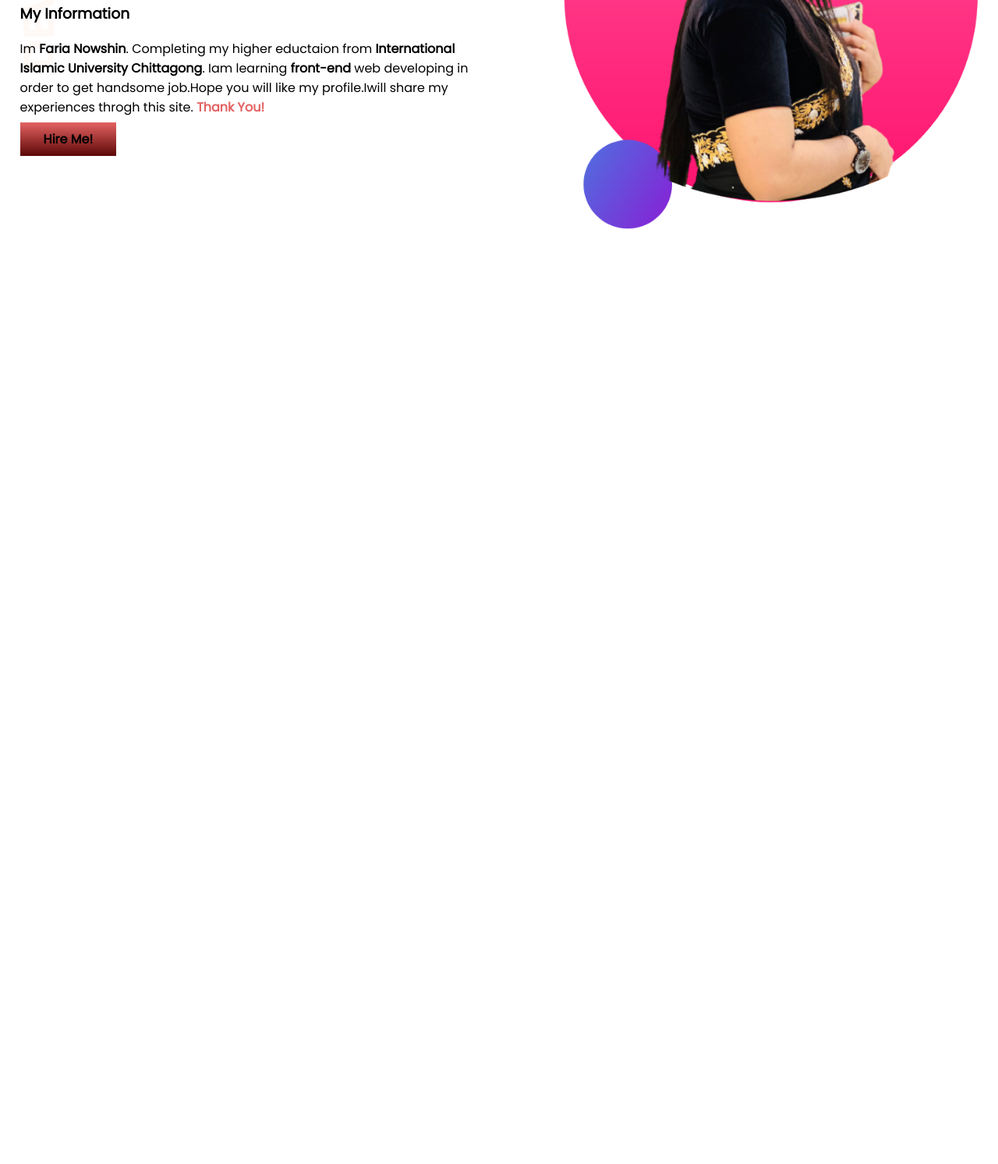
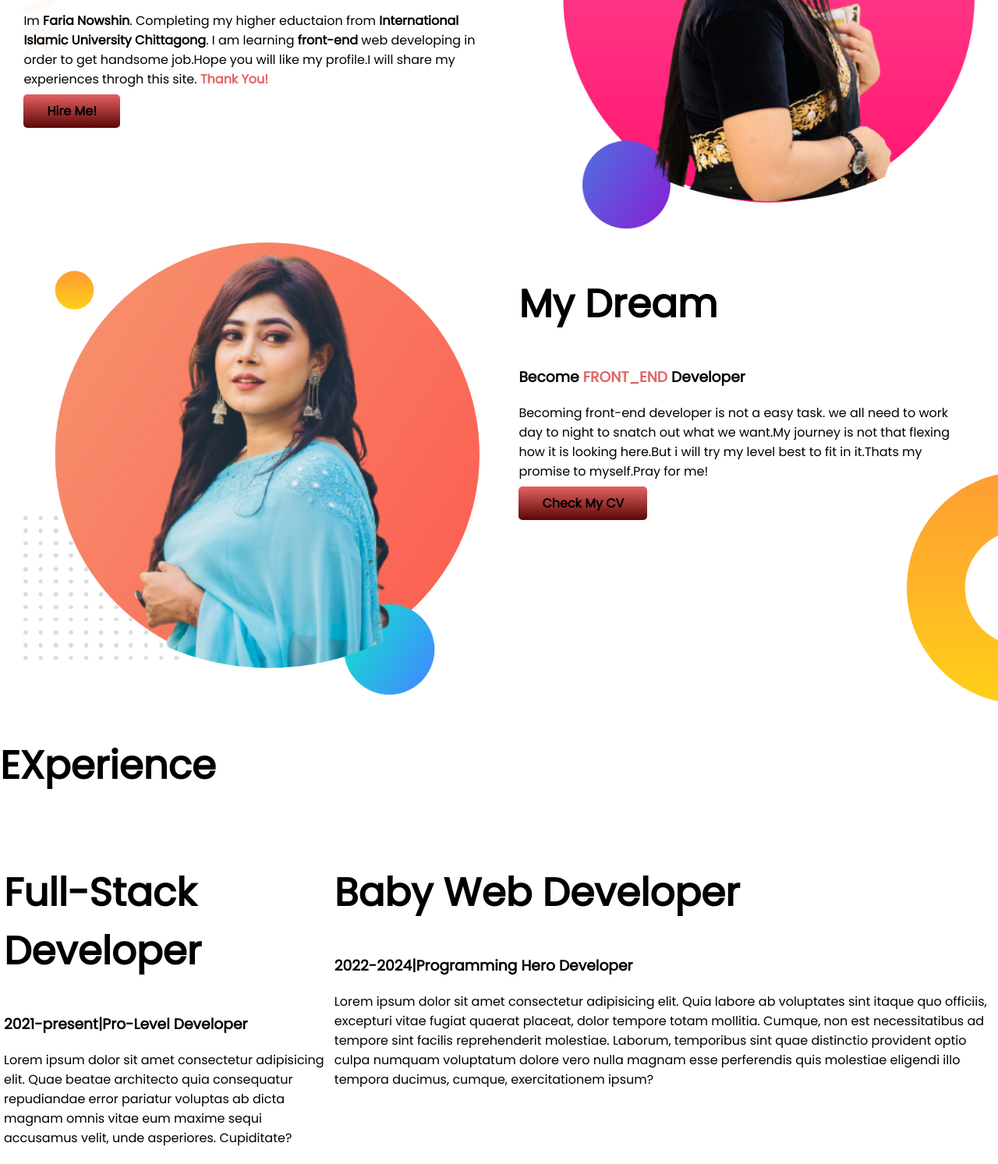
Before and after one commit to farianowshin/developer-portfolio, a plain HTML site: page index.html in a window 1280 px wide. Shown: the part 272-1765 px from the top of the page at 78% size. Before the commit the page ends 800 px from the top, so only its background shows below. Drawn offline with Linux system fonts and the light colour scheme.

Commit message:
almost ready

```diff
--- a/index.html
+++ b/index.html
@@ -13,15 +13,15 @@
 </head>
 
 <body>
-    <section class="top">
+    <section class="top flexible">
         <div class="half-width">
-            <h1>Welcome To </h1>
-            <h1> <span class="orange">Nowshin's</span> World!</h1>
+            <h1>Welcome To <br>
+                <span class="orange">Nowshin's</span> World!
+            </h1>
             <h3>My Information</h3>
             <p>Im <b>Faria Nowshin</b>. Completing my higher eductaion from <b>International Islamic University
-                    Chittagong</b>. Iam learning <b>front-end</b> web developing in order to get handsome job.Hope you
-                will
-                like my profile.Iwill share my experiences throgh this site. <b><span class="orange">Thank
+                    Chittagong</b>. I am learning <b>front-end</b> web developing in order to get handsome job.Hope you
+                will like my profile.I will share my experiences throgh this site. <b><span class="orange">Thank
                         You!</span></b>
 
             </p>
@@ -31,6 +31,47 @@
             <img src="images/nowshin1.png" alt="">
         </div>
     </section>
+    <section class="second-banner flexible">
+        <div class="half-width">
+            <img src="images/nowshin2.png" alt="">
+        </div>
+        <div class="half-width">
+            <h1> My Dream </h1>
+            <h3>Become <span class="orange"><b>FRONT_END</b></span> Developer</h3>
+            <p>Becoming front-end developer is not a easy task. we all need to work day to night to snatch out what we
+                want.My journey is not that flexing how it is looking here.But i will try my level best to fit in
+                it.Thats my promise to myself.Pray for me!</p>
+            <a id="change-h-color" class="button-link" target="_blank" href="www.google.com">Check My CV</a>
+        </div>
+    </section>
+    <section>
+        <h1>EXperience</h1>
+        <div class="flexible">
+            <div>
+                <h1>Full-Stack Developer</h1>
+                <h3>2021-present|Pro-Level Developer</h3>
+                <p>Lorem ipsum dolor sit amet consectetur adipisicing elit. Quae beatae architecto quia consequatur
+                    repudiandae error pariatur voluptas ab dicta magnam omnis vitae eum maxime sequi accusamus velit,
+                    unde
+                    asperiores. Cupiditate?
+                </p>
+            </div>
+            <div>
+                <h1>Baby Web Developer</h1>
+                <h3>2022-2024|Programming Hero Developer</h3>
+                <p>Lorem ipsum dolor sit amet consectetur adipisicing elit. Quia labore ab voluptates sint itaque quo
+                    officiis,
+                    excepturi vitae fugiat quaerat placeat, dolor tempore totam mollitia. Cumque, non est necessitatibus
+                    ad
+                    tempore sint facilis reprehenderit molestiae. Laborum, temporibus sint quae distinctio provident
+                    optio
+                    culpa
+                    numquam voluptatum dolore vero nulla magnam esse perferendis quis molestiae eligendi illo tempora
+                    ducimus,
+                    cumque, exercitationem ipsum?</p>
+            </div>
+        </div>
+    </section>
 </body>
 
 </html>
--- a/style.css
+++ b/style.css
@@ -11,12 +11,13 @@ body {
     color: rgb(228, 98, 98);
 }
 
-section {
+.flexible {
     display: flex;
+    padding: 5px 5px;
 }
 
 .half-width {
-    width: 50%;
+    width: 60%;
     padding-left: 2%;
     padding-right: 2%;
 }
@@ -31,13 +32,16 @@ section {
     padding: 10px 30px;
     font-weight: 700;
     color: black;
+    border-radius: 5px;
 }
 
 .button-link:hover {
 
-    border: black 2px solid;
+
     color: aliceblue;
-    background-color: coral;
+    background-image: linear-gradient(to right, skyblue, blue);
+    text-transform: uppercase;
+    text-align: justify;
 
 }
 
@@ -45,3 +49,13 @@ section {
     background-image: url(images/top-banner.png);
     background-repeat: no-repeat;
 }
+
+.second-banner {
+    background-image: url(images/dream-bg.png);
+    background-repeat: no-repeat;
+    background-position: right bottom;
+}
+
+#change-h-color:hover {
+    background-image: linear-gradient(to left, rgba(23, 3, 34, 0.158), rgba(0, 4, 5, 0.651))
+}
```
